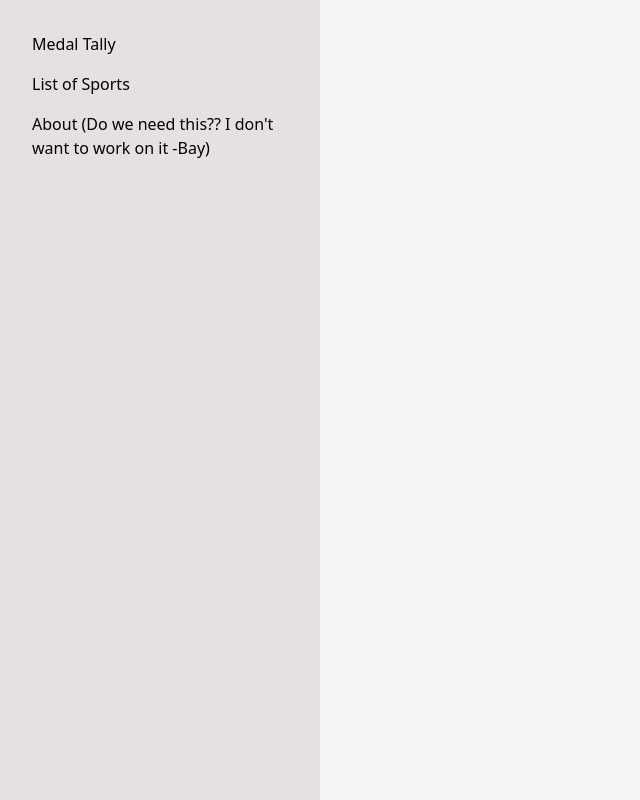
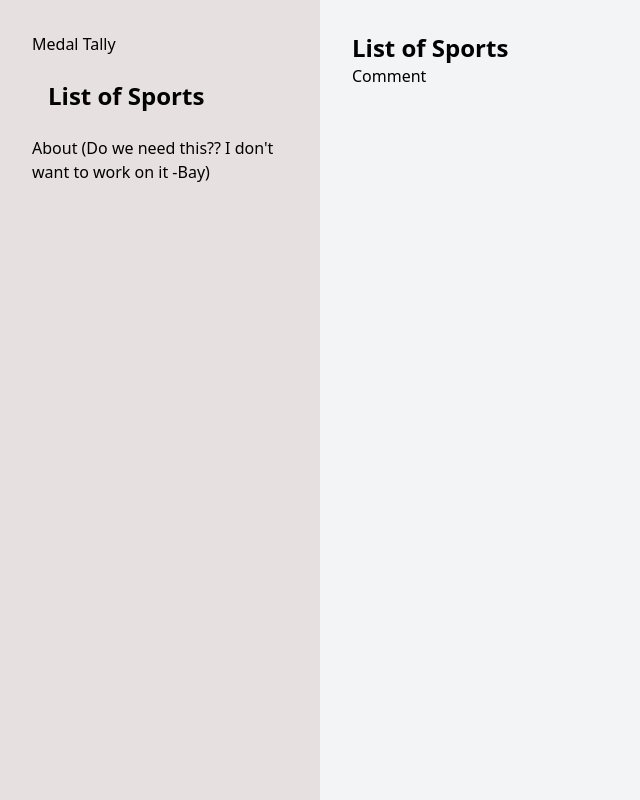
Before and after one commit to chartchai-class/project-2-peanut-butter-and-jelly-frontend, a Vue app: page /sportlist/comment in a window 1280 px wide. Shown: the whole page, without its empty margins (0-640 px from the left). Built offline with nearby package versions, Linux system fonts and the light colour scheme.

Commit message:
Add list of sports view + fix navbar when using nested router

```diff
--- a/src/App.vue
+++ b/src/App.vue
@@ -1,25 +1,42 @@
 <script setup lang="ts">
-  import { RouterLink, RouterView } from 'vue-router'
+import { RouterLink, RouterView } from 'vue-router'
 </script>
 
 <template>
   <div class="flex h-screen">
     <nav class="w-1/4 bg-[rgb(231,224,224)] p-8">
       <ul>
-        <li class="mb-4"><a class="hover:bg-yellow-400 hover:rounded-lg hover:px-4 hover:py-2 transition-all">
-          <RouterLink exact-active-class="font-extrabold text-2xl" :to="{ name: 'medal-tally-view' }">Medal Tally</RouterLink>
-        </a></li>
-        <li class="mb-4"><a class="hover:bg-yellow-400 hover:rounded-lg hover:px-4 hover:py-2 transition-all">
-          <RouterLink exact-active-class="font-extrabold text-2xl" :to="{ name: 'sport-list-view' }">List of Sports</RouterLink>
-        </a></li>
-        <li class="mb-4"><a href="#" class="hover:bg-yellow-400 hover:rounded-lg hover:px-4 hover:py-2 transition-all">
-          About (Do we need this?? I don't want to work on it -Bay)
-        </a></li>
+        <li class="mb-4">
+          <RouterLink
+            :to="{ name: 'medal-tally-view' }"
+            class="block hover:bg-yellow-400 hover:rounded-lg hover:px-4 hover:py-2 transition-all"
+            active-class="font-extrabold text-2xl rounded-lg px-4 py-2"
+          >
+            Medal Tally
+          </RouterLink>
+        </li>
+        <li class="mb-4">
+          <RouterLink
+            :to="{ name: 'sport-list-table-view' }"
+            class="block hover:bg-yellow-400 hover:rounded-lg hover:px-4 hover:py-2 transition-all"
+            active-class="font-extrabold text-2xl rounded-lg px-4 py-2"
+          >
+            List of Sports
+          </RouterLink>
+        </li>
+        <li class="mb-4">
+          <a
+            href="#"
+            class="hover:bg-yellow-400 hover:rounded-lg hover:px-4 hover:py-2 transition-all"
+          >
+            About (Do we need this?? I don't want to work on it -Bay)
+          </a>
+        </li>
       </ul>
     </nav>
 
     <div class="flex-1 bg-gray-100 p-8">
-      <RouterView/>
+      <RouterView />
     </div>
   </div>
 </template>
--- /dev/null
+++ b/src/components/sportLists/SportListTable.vue
@@ -0,0 +1,19 @@
+<!-- eslint-disable vue/multi-word-component-names -->
+<script setup lang="ts">
+import { type Sport } from '@/types'
+import { useRouter } from 'vue-router'
+defineProps<{ sport: Sport }>()
+const router = useRouter()
+
+const navigateToCommentView = () => {
+  router.push({ name: 'comment-view', params: {} })
+}
+</script>
+<template>
+  <tr class="hover:bg-gray-100" @click="navigateToCommentView">
+    <td class="py-2 px-4 border-b">{{ sport.sport_title }}</td>
+    <td class="py-2 px-4 border-b">{{ sport.gold }}</td>
+    <td class="py-2 px-4 border-b">{{ sport.silver }}</td>
+    <td class="py-2 px-4 border-b">{{ sport.bronze }}</td>
+  </tr>
+</template>
--- a/src/router/index.ts
+++ b/src/router/index.ts
@@ -1,5 +1,7 @@
 import MedalTallyView from '@/views/MedalTallyView.vue'
-import SportListView from '@/views/SportListView.vue'
+import CommentView from '@/views/sportLists/CommentView.vue'
+import SportListLayoutView from '@/views/sportLists/LayoutView.vue'
+import SportListTableView from '@/views/sportLists/TableView.vue'
 import { createRouter, createWebHistory } from 'vue-router'
 
 const router = createRouter({
@@ -13,8 +15,20 @@ const router = createRouter({
     {
       path: '/sportlist',
       name: 'sport-list-view',
-      component: SportListView
-    },
+      component: SportListLayoutView,
+      children: [
+        {
+          path: '',
+          name: 'sport-list-table-view',
+          component: SportListTableView
+        },
+        {
+          path: 'comment',
+          name: 'comment-view',
+          component: CommentView
+        }
+      ]
+    }
   ]
 })
 
--- /dev/null
+++ b/src/types.ts
@@ -0,0 +1,6 @@
+export interface Sport {
+    sport_title: string,
+    gold: string,
+    silver: string,
+    bronze: string
+}
--- /dev/null
+++ b/src/views/sportLists/CommentView.vue
@@ -0,0 +1,3 @@
+<template>
+    <h1>Comment</h1>
+</template>
--- a/src/views/SportListView.vue
+++ b/src/views/sportLists/LayoutView.vue
@@ -3,5 +3,5 @@ console.log('Hi')
 </script>
 <template>
   <h1 class="text-2xl font-bold">List of Sports</h1>
-  <p>This is where your main content goes.</p>
+  <RouterView/>
 </template>
--- /dev/null
+++ b/src/views/sportLists/TableView.vue
@@ -0,0 +1,27 @@
+<script setup lang="ts">
+import SportListTable from '@/components/sportLists/SportListTable.vue';
+import SportService from '@/services/SportService';
+import { ref } from 'vue';
+import { type Sport } from '@/types'
+
+const sports = ref<Sport[] | null>(null)
+SportService.getSportList().then((res) => {
+  sports.value = res.data
+  console.log(sports.value)
+})
+</script>
+<template>
+    <table class="min-w-full bg-white border border-gray-300" v-if="sports">
+    <thead>
+      <tr class="bg-gray-200 text-gray-700 text-left">
+        <th class="py-2 px-4 border-b w-1/2">Sport Titles</th>
+        <th class="py-2 px-4 border-b">&#x1f947; Gold</th>
+        <th class="py-2 px-4 border-b">&#x1f948; Silver</th>
+        <th class="py-2 px-4 border-b">&#x1f949; Bronze</th>
+      </tr>
+    </thead>
+    <tbody>
+      <SportListTable v-for="sport in sports" :key="sport.sport_title" :sport="sport"/>
+    </tbody>
+  </table>
+</template>
```
Also changed, not shown: src/stores/sport.ts (added).
